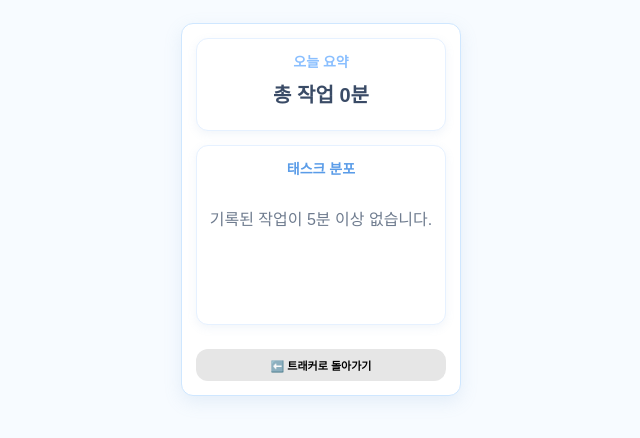
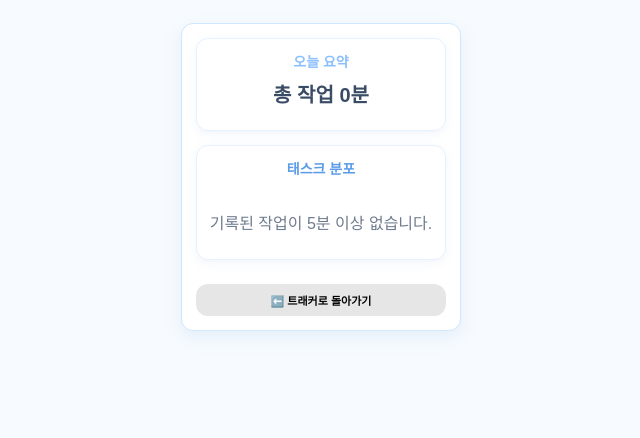
Before and after one commit to Naheeria/Time-tracker, a plain HTML site: page index.html in a window 1280 px wide. Both pictures are taken after a click on the button "오늘 요약 보기". Shown: the whole page, without its empty margins (319-959 px from the left). Drawn offline with nearby package versions, Linux system fonts and the light colour scheme.

Commit message:
Update index.html

```diff
--- a/index.html
+++ b/index.html
@@ -226,7 +226,7 @@
         }
 
         /* -------------------------- */
-        /* ✨ SUMMARY VIEW STYLES (오버플로우 문제 해결) */
+        /* ✨ SUMMARY VIEW STYLES (오버플로우 문제 재수정) */
         /* -------------------------- */
         #summary-view {
             padding: 0;
@@ -239,7 +239,6 @@
             box-shadow: 0 3px 10px rgba(120, 160, 210, 0.1);
             padding: 12px;
             border: 1px solid #e6f1ff;
-            /* 1. 카드 간 간격 조정: 뒤로가기 버튼과의 여백을 확보 */
             margin-bottom: 14px;
             box-sizing: border-box;
             width: 100%;
@@ -257,8 +256,9 @@
         /* 2. 그래프 섹션 */
         #donut-chart-container {
             position: relative;
-            /* 캔버스 사이즈 제어를 위해 높이 유지 */
-            height: 180px;
+            /* **수정: 고정된 높이를 제거하여 컨테이너가 내용물에 맞게 유동적으로 늘어나도록 함** */
+            /* height: 180px;  <- 이 부분을 제거 */
+            padding-bottom: 5px; /* 내부 여백 추가 */
         }
 
         /* 캔버스 사이즈 제어 (Chart.js 오버플로우 방지) */
@@ -269,16 +269,25 @@
 
         #donut-chart-container h3{color:var(--accent-dark);margin:0 0 8px 0;font-size:14px; text-align: center;}
 
-        /* 2. 범례(Legend) 공간 확보: 카드의 아래쪽 패딩 영역을 침범하지 않도록 여백 추가 */
+        /* 2. 범례(Legend) 공간 확보: 오버플로우 발생 지점 */
         .legend{
             display:flex;
-            flex-wrap:wrap;
+            flex-wrap:wrap; /* 항목이 많을 때 줄바꿈 허용 */
+            gap: 6px 4px; /* 줄바꿈 시 세로 간격(6px)과 가로 간격(4px) 설정 */
+            margin-top:12px; /* 차트와의 간격 확보 */
+            justify-content: center;
+            margin-bottom: 0; /* 카드가 이미 충분한 패딩을 가지고 있으므로, 범례 자체의 하단 마진은 최소화 */
+        }
+        .legend-item{
+            display:flex;
             gap:4px;
-            margin-top:8px;
-            justify-content: center;
-            margin-bottom: 8px; /* 추가: 범례 아래 여백 확보 */
+            align-items:center;
+            padding:4px 6px;
+            border-radius:999px;
+            background:#fbfdff;
+            border:1px solid #f0f6ff;
+            font-size:10px;
         }
-        .legend-item{display:flex;gap:4px;align-items:center;padding:4px 6px;border-radius:999px;background:#fbfdff;border:1px solid #f0f6ff;font-size:10px}
         .swatch{width:10px;height:10px;border-radius:3px}
 
         /* 뒤로가기 버튼 */
```
